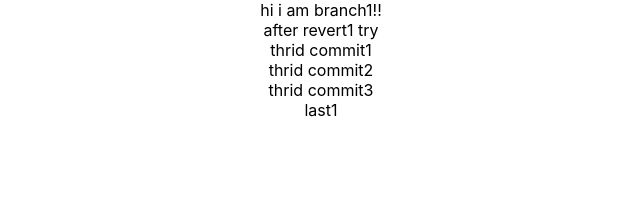
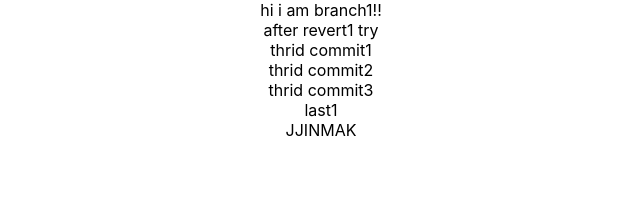
Before and after one commit to WooJuJang/git, a React (Create React App) app in the folder client/: page / in a window 1280 px wide. Shown: the top 210 px of the page, without its empty margins (319-959 px from the left). Built offline with nearby package versions, Linux system fonts and the light colour scheme.

Commit message:
real last

```diff
--- a/client/src/App.tsx
+++ b/client/src/App.tsx
@@ -10,6 +10,7 @@ function App() {
       <div>thrid commit2</div>
       <div>thrid commit3</div>
       <div>last1</div>
+      <div>JJINMAK</div>
     </div>
   );
 }
```
